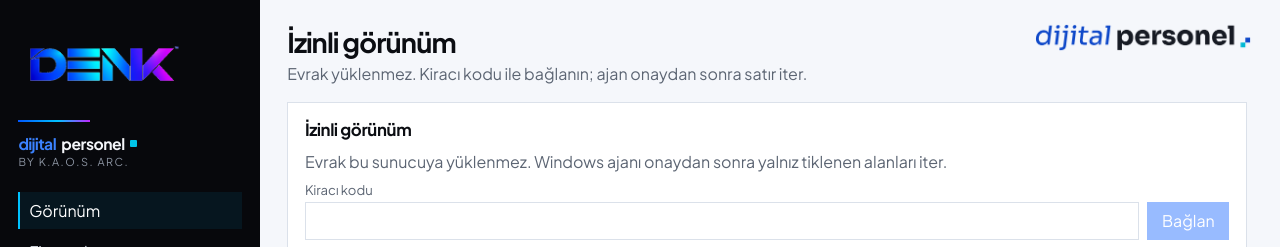
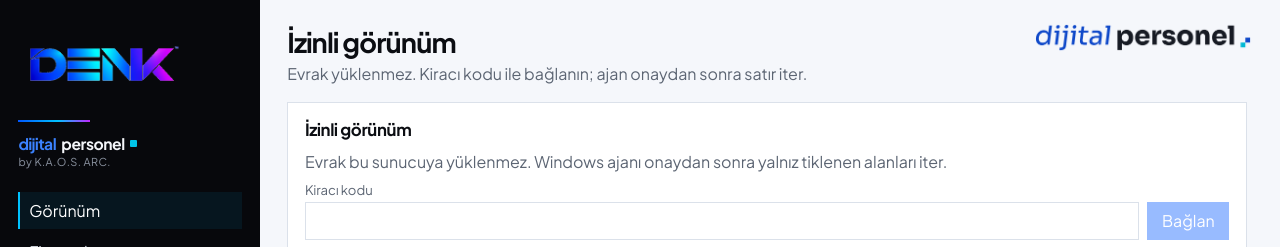
Before and after one commit to kaosarchitecture/kimici, a React (Vite) app in the folder apps/admin-ui/: page / in a window 1280 px wide. Shown: the top 247 px of the page. Built offline with nearby package versions, Linux system fonts and the light colour scheme; no server answers.

Commit message:
fix: keep the K.A.O.S. ARC. lockup readable
Tighten letter-spacing so the studio line does not split into
single characters.

Co-authored-by: kaosarchitecture <kaosarchitecture@users.noreply.github.com>

```diff
--- a/apps/admin-ui/src/styles.css
+++ b/apps/admin-ui/src/styles.css
@@ -77,8 +77,7 @@ body {
 .brand-by {
   margin: 0;
   font-size: 0.68rem;
-  letter-spacing: 0.14em;
-  text-transform: uppercase;
+  letter-spacing: 0.04em;
   color: #8b93a1;
 }
 .nav { display: flex; flex-direction: column; gap: 0.25rem; }
```
